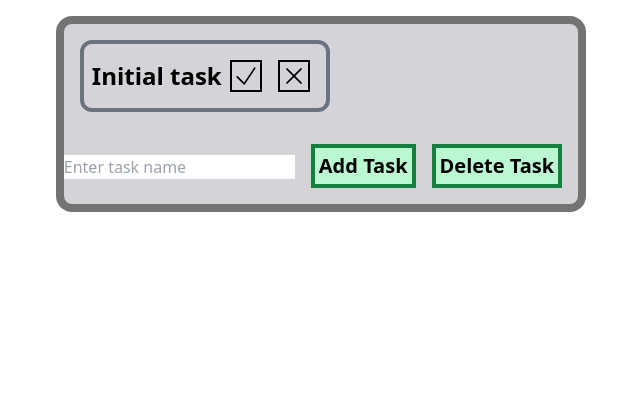
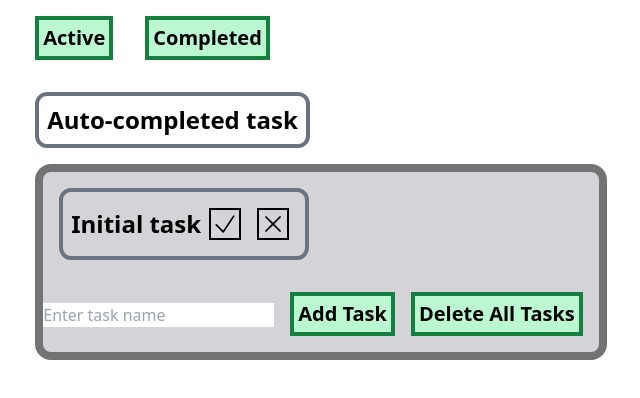
Before and after one commit to YangKai232323/taskListTry, a React (Vite) app: page / in a window 1280 px wide. Shown: the top 398 px of the page, without its empty margins (319-959 px from the left). Built offline with nearby package versions, Linux system fonts and the light colour scheme.

Commit message:
wip || start completed menu + finish delete button

```diff
--- a/src/App.tsx
+++ b/src/App.tsx
@@ -10,6 +10,8 @@ interface Task {
 }
 
 function App() {
+    const currentSiteState = 'active'
+
     const [tasks, setTasks] = useState<Task[]>([
         {
             name: 'Initial task',
@@ -24,18 +26,74 @@ function App() {
         setTasks([...tasks, task])
     }
 
+    const [completedTasks, setCompletedTasks] = useState<Task[]>([
+        {
+            name: 'Auto-completed task',
+            state: true,
+            value: 0,
+        },
+    ])
+
+    function addCompletedTask(task: Task) {
+        setCompletedTasks([...completedTasks, task])
+    }
+
     console.log(tasks)
 
     return (
         <>
+            <div>
+                <button className="font-bold m-4 text-xl bg-green-200 p-1 border-green-700 border-4">
+                    Active
+                </button>
+                <button className="font-bold m-4 text-xl bg-green-200 p-1 border-green-700 border-4">
+                    Completed
+                </button>
+            </div>
+            <div>
+                <ul>
+                    {completedTasks.map((task, taskIndex) => (
+                        <li className="rounded-xl font-bold m-4 text-2xl w-fit p-2 border-gray-500 border-4 flex items-center">
+                            {task.name}
+                        </li>
+                    ))}
+                </ul>
+            </div>
             <div className="rounded-2xl border-neutral-500 bg-zinc-300 border-8 m-4 w-fit h-fit">
                 <ul>
                     {tasks.map((task, taskIndex) => (
                         <li className="rounded-xl font-bold m-4 text-2xl w-fit p-2 border-gray-500 border-4 flex items-center">
                             {task.name}
+                            {task.state && (
+                                <small className="mx-1">completed</small>
+                            )}
                             <button
                                 type="button"
                                 className="hover:rounded-md hover:scale-75 text-3xl border-black border-2 m-2"
+                                onClick={() => {
+                                    setTasks(
+                                        // tasks.filter(
+                                        //     (_, idx) => idx != taskIndex
+                                        // )
+
+                                        tasks.map((task, idx) => {
+                                            // if (taskIndex === idx) {
+                                            //     task.state = true
+                                            // }
+                                            // return task
+                                            if (taskIndex === idx) {
+                                                task.state = true
+                                                addCompletedTask(task)
+                                            }
+                                            return task
+                                        })
+                                    )
+                                    setTasks(
+                                        tasks.filter(
+                                            (_, idx) => idx != taskIndex
+                                        )
+                                    )
+                                }}
                             >
                                 <CheckIcon className="w-7 h-7" />
                             </button>
@@ -66,11 +124,19 @@ function App() {
                     type="button"
                     className="font-bold m-4 text-xl bg-green-200 p-1 border-green-700 border-4 mr-0"
                     onClick={() => {
-                        addTask({
-                            name: inputTaskName || '',
-                            state: true,
-                            value: 100000,
-                        })
+                        if (
+                            inputTaskName === '' ||
+                            inputTaskName === undefined ||
+                            inputTaskName === null
+                        ) {
+                            alert('Please, enter something before add task')
+                        } else {
+                            addTask({
+                                name: inputTaskName || '',
+                                state: false,
+                                value: 100000,
+                            })
+                        }
                     }}
                 >
                     Add Task
@@ -83,7 +149,7 @@ function App() {
                         setTasks([])
                     }}
                 >
-                    Delete Task
+                    Delete All Tasks
                 </button>
             </div>
         </>
```
